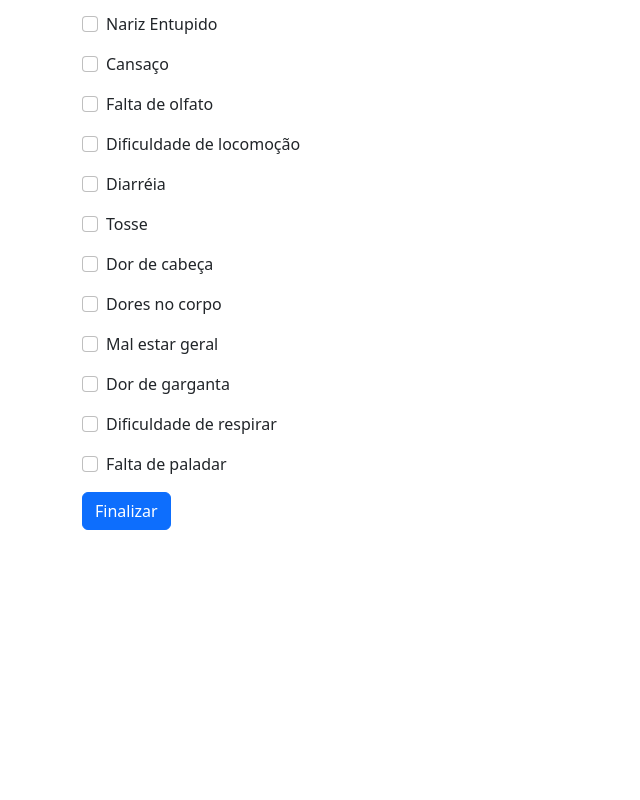
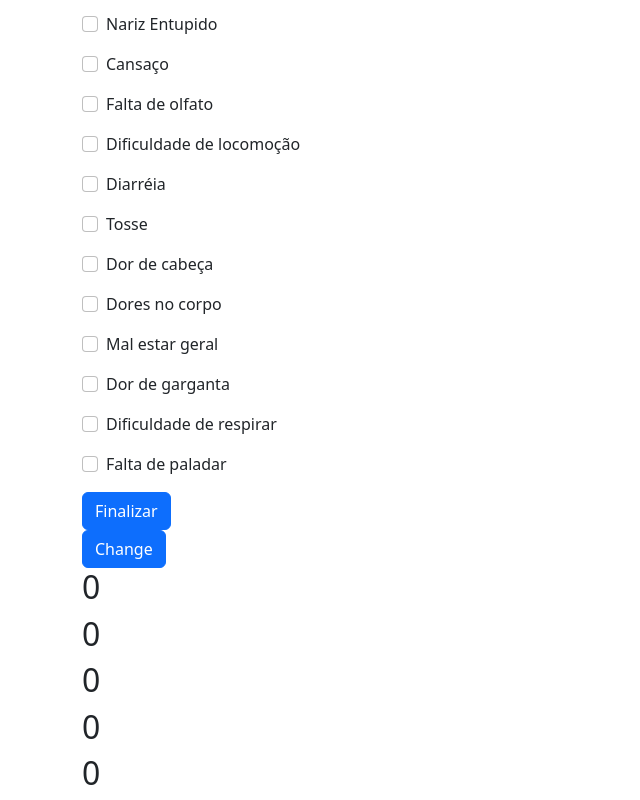
Before and after one commit to MatheusEzaquiel/consulta-covid, a React (Create React App) app in the folder frontend/: page /sintomas/0 in a window 1280 px wide. Shown: the part 210-1010 px from the top of the page, without its empty margins (0-640 px from the left). Before the commit the page ends 800 px from the top, so only its background shows below. Built offline with nearby package versions, Linux system fonts and the light colour scheme.

Commit message:
feat(frontend): capturando valor do id e número de condições

```diff
--- a/frontend/src/shared/components/CheckboxForm.tsx
+++ b/frontend/src/shared/components/CheckboxForm.tsx
@@ -1,5 +1,13 @@
+import { Form, Button, Row, Container, Col } from "react-bootstrap";
+
+import { useContext } from "react";
 import React, { useState } from 'react';
-import { Form, Button, Row, Container, Col } from "react-bootstrap";
+
+import { Link, useParams } from "react-router-dom";
+
+import { PacientDataContext } from "./../contexts/PacientData";
+import { HealthDataPacientContext } from "./../contexts/HealtDataPacient";
+
 
 type Checkbox = {
   id: number;
@@ -7,7 +15,15 @@ type Checkbox = {
   checked: boolean;
 };
 
+
+
 export const CheckboxForm = () => {
+
+
+  const { id } = useParams();
+  const idPatientSelected = Number(id)
+
+
   const [checkboxes, setCheckboxes] = useState<Checkbox[]>([
     { id: 1, label: 'Febre', checked: false },
     { id: 2, label: 'Coriza', checked: false },
@@ -38,13 +54,21 @@ export const CheckboxForm = () => {
 
     event.preventDefault();
     const checkedCheckboxes = checkboxes.filter((c) => c.checked);
-    console.log(`Foram marcados ${checkedCheckboxes.length} checkboxes`);
+    console.log(`${checkedCheckboxes.length} checkboxes`);
+
+    changePacientData({ idPatient: idPatientSelected, condition: checkedCheckboxes.length });
+
+        console.log(pacientData.idPatient, pacientData.condition);
 
   };
 
+  const { pacientData, changePacientData} = useContext(PacientDataContext);
+   const { healthData, changeHealthData} = useContext(HealthDataPacientContext);
+
+
   return (
 
-
+    <>
       <Form    onSubmit={handleSubmit}>
 
           <Row>
@@ -73,5 +97,25 @@ export const CheckboxForm = () => {
 
         <Button type="submit" variant="primary">Finalizar</Button>
       </Form>
+
+
+
+
+      <Button onClick={() => {
+
+
+
+        }}>
+        Change
+      </Button>
+
+      <h2>{healthData.temperature}</h2>
+      <h2>{healthData.heartRate}</h2>
+      <h2>{healthData.respiratoryRate}</h2>
+      <h2>{pacientData.idPatient}</h2>
+      <h2>{pacientData.condition}</h2>
+
+
+    </>
   );
 }
```
Lines whose indentation alone changed are shown as unchanged.
